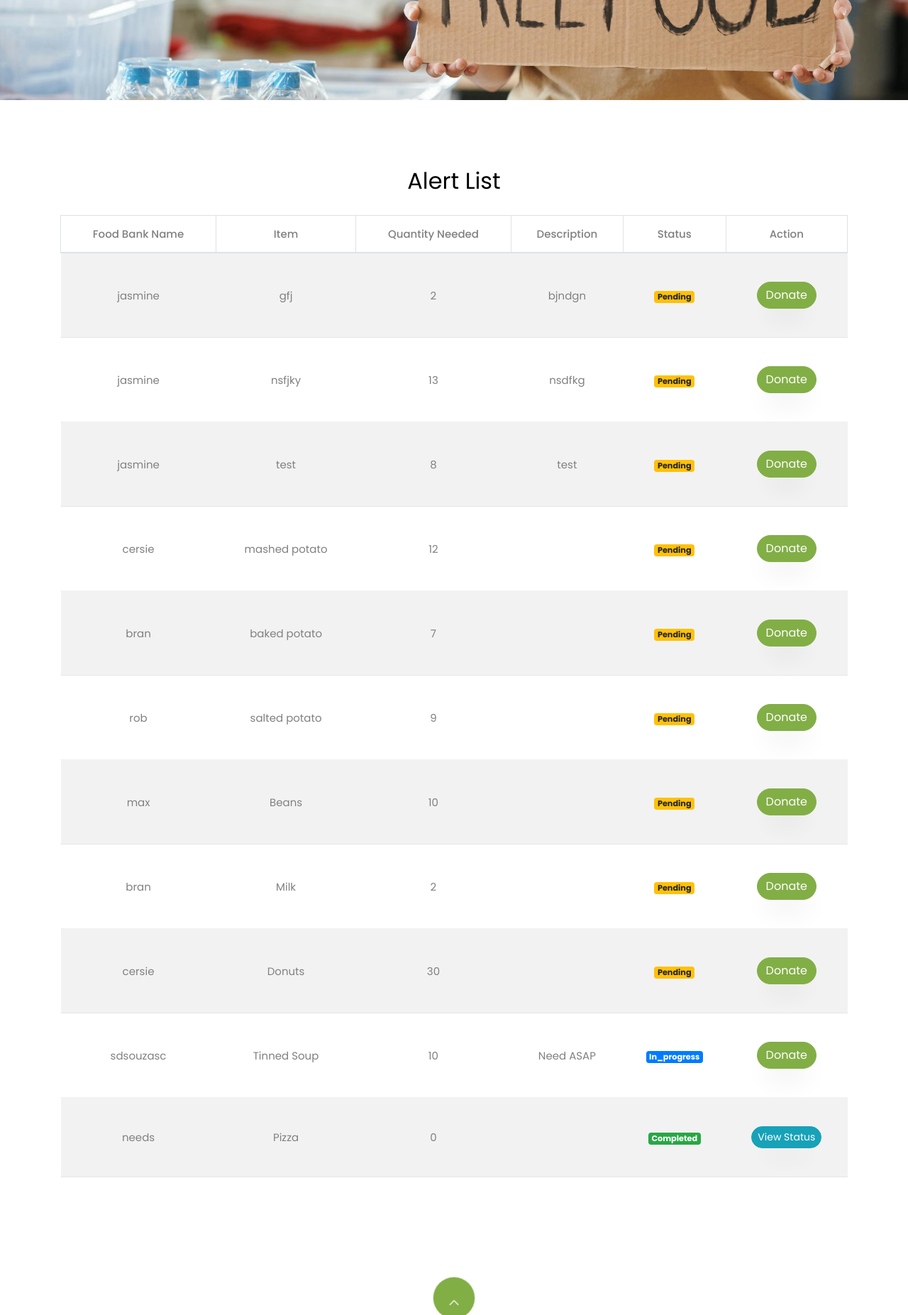
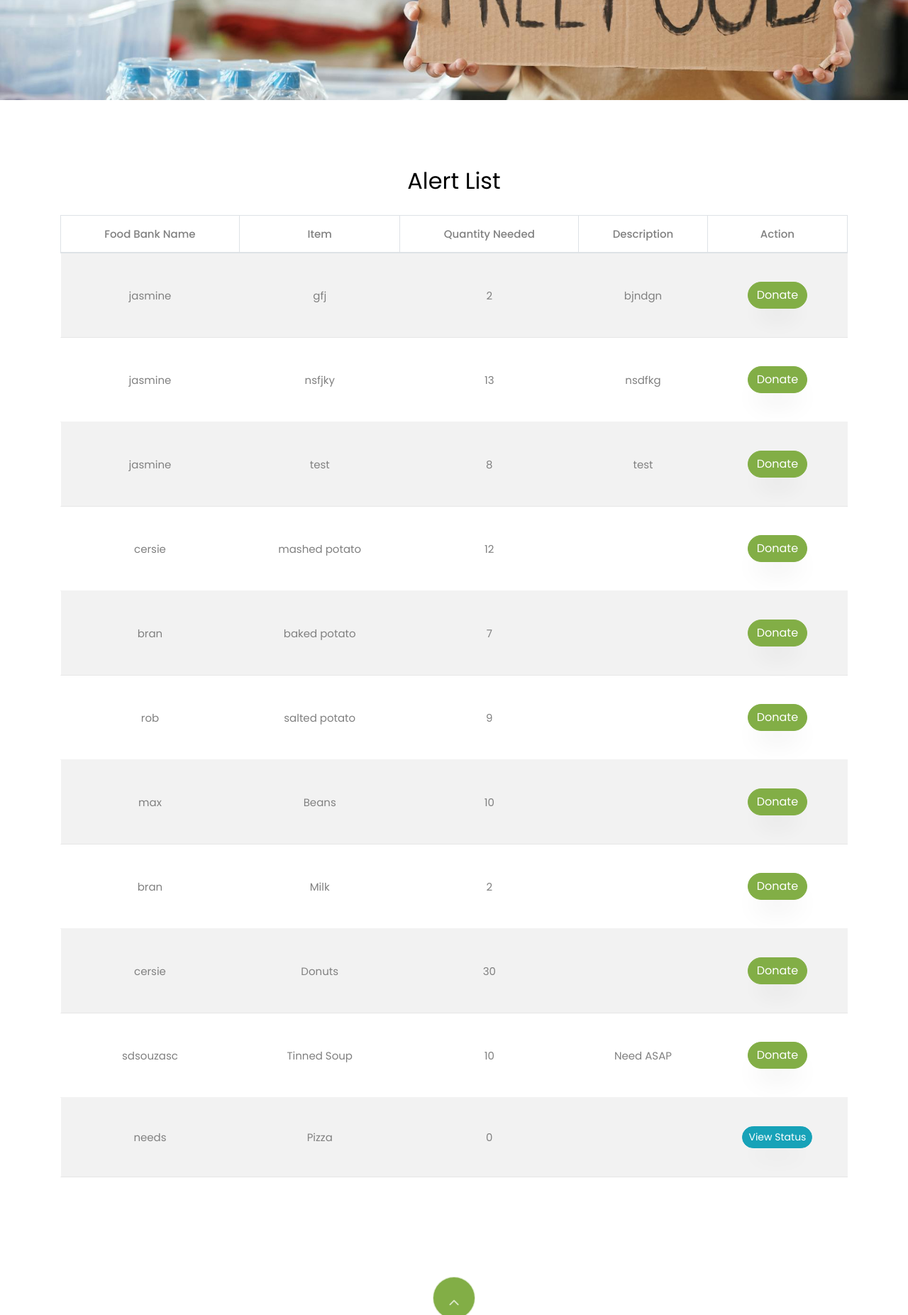
Before and after one commit to ShaneDsouza4/FoodConnect, a Django app: page /alerts/alerts/ in a window 1280 px wide. Shown: the part 330-2183 px from the top of the page at 71% size. Run offline with Django 5.2, Linux system fonts and the light colour scheme; data comes from the database, SQL or seed files in the repository; both versions use the stored data as it was after the commit; some libraries are stand-ins or nearby versions; some web fonts are replaced.

Commit message:
Updated the alert list

```diff
--- a/templates/webpages/alert_list.html
+++ b/templates/webpages/alert_list.html
@@ -30,7 +30,7 @@
                             <th>Item</th>
                             <th>Quantity Needed</th>
                             <th>Description</th>
-                            <th>Status</th>
+                            <!--<th>Status</th>-->
                             <th>Action</th>
                         </tr>
                     </thead>
@@ -41,15 +41,15 @@
                             <td>{{ alert.item_name }}</td>
                             <td>{{ alert.remaining_quantity_needed }}</td>
                             <td>{{ alert.description }}</td>
-                            <td>
-                                <span class="badge
-                                    {% if alert.response_status == 'pending' %} badge-warning
-                                    {% elif alert.response_status == 'in_progress' %} badge-primary
-                                    {% elif alert.response_status == 'completed' %} badge-success
-                                    {% endif %}">
-                                    {{ alert.response_status|capfirst }}
-                                </span>
-                            </td>
+{#                            <td>#}
+{#                                <span class="badge #}
+{#                                    {% if alert.response_status == 'pending' %} badge-warning#}
+{#                                    {% elif alert.response_status == 'in_progress' %} badge-primary#}
+{#                                    {% elif alert.response_status == 'completed' %} badge-success#}
+{#                                    {% endif %}">#}
+{#                                    {{ alert.response_status|capfirst }}#}
+{#                                </span>#}
+{#                            </td>#}
                             <td>
                                 {% if alert.response_status == 'completed' %}
                                     <a href="{% url 'response_status' alert.id %}" class="btn btn-info btn-sm">View Status</a>
```
Also changed, not shown: db.sqlite3, media/id_cards/Screenshot_2024-11-20_at_6.43.23AM_QKtK7U6.png (added), media/id_cards/Screenshot_2024-11-20_at_6.43.23AM_TDyiHHe.png (added).
